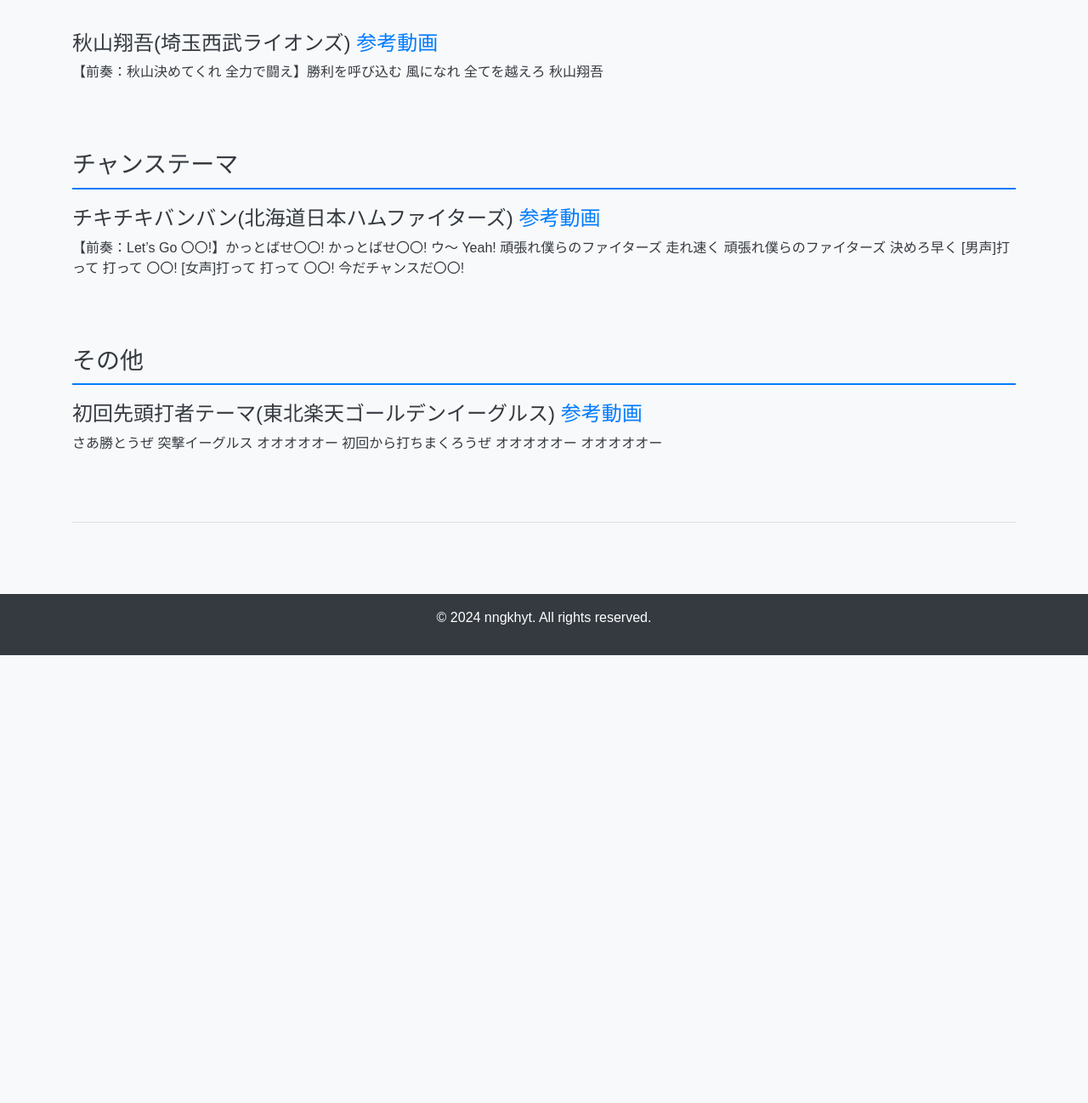
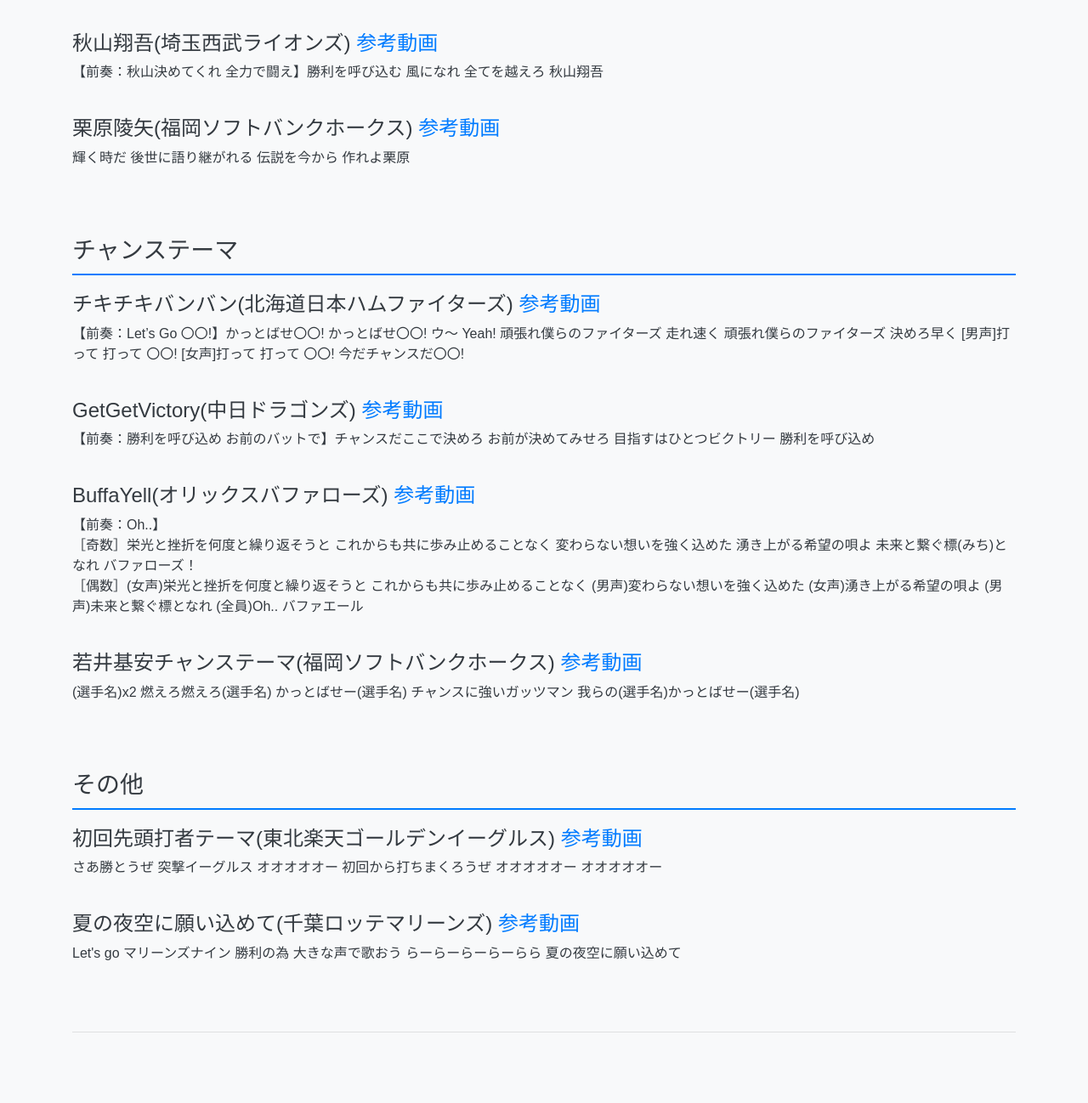
Before and after one commit to nngkhyt/nngkhyt.github.io, a plain HTML site: page threads/threads_1.html in a window 1280 px wide. Shown: the part 1402-2700 px from the top of the page at 85% size. Before the commit the page ends 2173 px from the top, so only its background shows below. Drawn offline with nearby package versions, Linux system fonts and the light colour scheme; a web font is replaced by a local one.

Commit message:
update chearsongthread 20241124.

```diff
--- a/threads/threads_1.html
+++ b/threads/threads_1.html
@@ -21,7 +21,7 @@
     <section class="news-details py-5">
         <div class="container">
             <h2>プロ野球好きな応援歌をひたすら挙げていくスレ</h2>
-            <p class="text-muted">Last Update: 2024-09-01</p>
+            <p class="text-muted">Last Update: 2024-11-24</p>
             <div class="content-links">
                 <a href="#individual">個人応援歌</a>
                 <a href="#chance">チャンステーマ</a>
@@ -66,17 +66,42 @@
                 <h4>秋山翔吾(埼玉西武ライオンズ) <a href="https://youtu.be/Ycy3BBQ1OBc?si=GsUhvBdj4kgZWccV" target="_blank">参考動画</a></h4>
                 <p>【前奏：秋山決めてくれ 全力で闘え】勝利を呼び込む 風になれ 全てを越えろ 秋山翔吾</p>
                 <br>
+
+                <h4>栗原陵矢(福岡ソフトバンクホークス) <a href="https://youtu.be/9eK1B_7UtGw?si=D9O2-N8eZj8MTFgB" target="_blank">参考動画</a></h4>
+                <p>輝く時だ 後世に語り継がれる 伝説を今から 作れよ栗原</p>
+                <br>
             </section>
             <section class="news-section" id="chance">
                 <h3>チャンステーマ</h3>
                 <h4>チキチキバンバン(北海道日本ハムファイターズ) <a href="https://youtu.be/v0ZRLEt57k8?si=IzgQDkCuVkheMqJK" target="_blank">参考動画</a></h4>
                 <p>【前奏：Let’s Go 〇〇!】かっとばせ〇〇! かっとばせ〇〇! ウ〜 Yeah! 頑張れ僕らのファイターズ 走れ速く 頑張れ僕らのファイターズ 決めろ早く [男声]打って 打って 〇〇! [女声]打って 打って 〇〇! 今だチャンスだ〇〇!</p>
                 <br>
+
+                <h4>GetGetVictory(中日ドラゴンズ) <a href="https://youtu.be/gCyjRSRSh8E?si=6_JfOxew8qk5AXJ_" target="_blank">参考動画</a></h4>
+                <p>【前奏：勝利を呼び込め お前のバットで】チャンスだここで決めろ お前が決めてみせろ 目指すはひとつビクトリー 勝利を呼び込め</p>
+                <br>
+
+                <h4>BuffaYell(オリックスバファローズ) <a href="https://youtu.be/f0Kj7ULu-k0?si=I6beGNMp2RTmBXmq" target="_blank">参考動画</a></h4>
+                <p>
+                    【前奏：Oh..】<br>
+                    ［奇数］栄光と挫折を何度と繰り返そうと これからも共に歩み止めることなく 変わらない想いを強く込めた 湧き上がる希望の唄よ 未来と繋ぐ標(みち)となれ バファローズ！<br>
+                    ［偶数］(女声)栄光と挫折を何度と繰り返そうと これからも共に歩み止めることなく (男声)変わらない想いを強く込めた (女声)湧き上がる希望の唄よ (男声)未来と繋ぐ標となれ (全員)Oh.. バファエール
+                </p>
+                <br>
+
+                <h4>若井基安チャンステーマ(福岡ソフトバンクホークス) <a href="https://youtu.be/x7S330pEDIM?si=aSAnC_T2Pp5hLhG6" target="_blank">参考動画</a></h4>
+                <p>(選手名)x2 燃えろ燃えろ(選手名) かっとばせー(選手名) チャンスに強いガッツマン 我らの(選手名)かっとばせー(選手名)</p>
+                <br>
+
             </section>
             <section class="news-section" id="multi">
                 <h3>その他</h3>
                 <h4>初回先頭打者テーマ(東北楽天ゴールデンイーグルス) <a href="https://youtu.be/ZL1NLQwcwwU?si=Azdq1fQ3ArwD5SAL" target="_blank">参考動画</a></h4>
                 <p>さあ勝とうぜ 突撃イーグルス オオオオオー 初回から打ちまくろうぜ オオオオオー オオオオオー</p>
+                <br>
+
+                <h4>夏の夜空に願い込めて(千葉ロッテマリーンズ) <a href="https://youtu.be/r7qGBtUpaVA?si=XjN0KJwSfQAVB8GC" target="_blank">参考動画</a></h4>
+                <p>Let's go マリーンズナイン 勝利の為 大きな声で歌おう らーらーらーらーらら 夏の夜空に願い込めて</p>
                 <br>
             </section>
 
```
